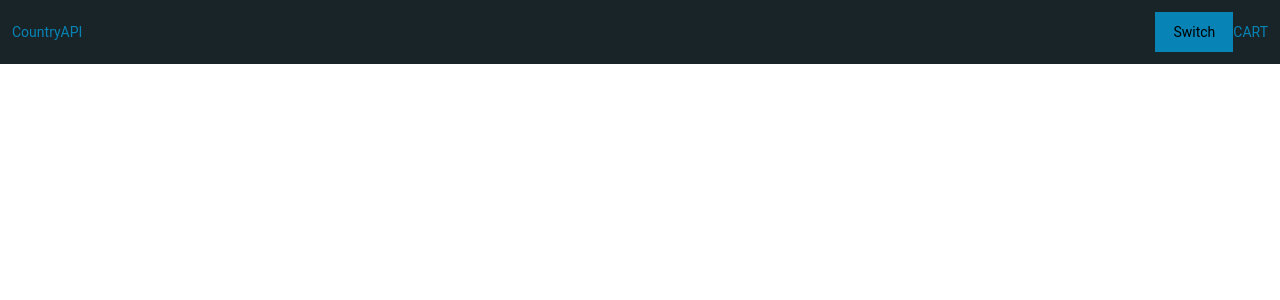
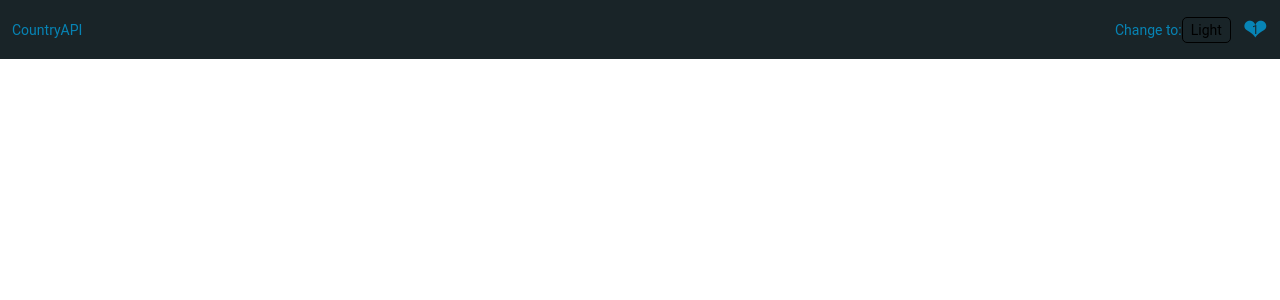
Before and after one commit to jaisonschmidt/react-countries, a React (Create React App) app: page / in a window 1280 px wide. Shown: the top 300 px of the page. Built offline with nearby package versions, Linux system fonts and the light colour scheme; a web font is replaced by a local one.

Commit message:
Ajustes Header

```diff
--- a/src/App.js
+++ b/src/App.js
@@ -13,10 +13,20 @@ import ThemeDark from "./assets/styles/ThemeDark";
 /* CSS Global */
 import GlobalStyles from "./assets/styles/Global";
 
+/* theme options */
+let Theme = [
+  {
+    title: "Dark",
+    scheme: ThemeDark
+  }
+];
+
+let ThemeActive = 0;
+
 function App() {
   document.title = Config.PAGE_TITLE;
   return (
-    <ThemeProvider theme={ThemeDark}>
+    <ThemeProvider theme={Theme[ThemeActive]}>
       <BrowserRouter>
         <Switch>
           <Route exact path="/" render={() => <Home />} />
--- a/src/assets/styles/Atomic/Button.js
+++ b/src/assets/styles/Atomic/Button.js
@@ -4,5 +4,14 @@ export const Button = styled.button`
   background: ${props => props.theme.$secolor};
   border: none;
   display: inline-block;
-  padding: 12px 18px;
+  padding: 6px 12px;
 `;
+
+export const ButtonRound = styled.button`
+  background: none;
+  border: 1px solid ${props => props.theme.$prcolor};
+  color: ${props => props.theme.$sicolor};
+  border-radius: 5px;
+  display: inline-block;
+  padding: 4px 8px;
+`;
--- a/src/assets/styles/Lib.js
+++ b/src/assets/styles/Lib.js
@@ -1,4 +1,4 @@
 import { Flex } from "./Atomic/Grid";
-import { Button } from "./Atomic/Button";
+import { Button, ButtonRound } from "./Atomic/Button";
 
-export { Flex, Button };
+export { Flex, Button, ButtonRound };
--- a/src/assets/styles/ThemeDark.js
+++ b/src/assets/styles/ThemeDark.js
@@ -1,9 +1,9 @@
 const ThemeDark = {
-  $prcolor: "#39ace7",
+  $prcolor: "#39ace7", // azul
   $secolor: "#0784b5",
   $thcolor: "#414c50",
   $ficolor: "#2d383c",
-  $sicolor: "#192428"
+  $sicolor: "#192428" // dark
 };
 
 export default ThemeDark;
--- a/src/features/Header/Header.jsx
+++ b/src/features/Header/Header.jsx
@@ -1,17 +1,21 @@
 import React from "react";
 import { HeaderWrap } from "./HeaderStyles";
+import { Flex, ButtonRound } from "../../assets/styles/Lib";
 
-import { Flex, Button } from "../../assets/styles/Lib";
+import MiniCartWrap from "./MiniCart/MiniCart";
 
 const Header = () => (
   <HeaderWrap>
     <Flex fullwidth>
       <div>CountryAPI</div>
       <Flex>
-        <div>
-          <Button>Switch</Button>
-        </div>
-        <div>CART</div>
+        <Flex>
+          <div>Change to: </div>
+          <div>
+            <ButtonRound>Light</ButtonRound>
+          </div>
+        </Flex>
+        <MiniCartWrap />
       </Flex>
     </Flex>
   </HeaderWrap>
--- a/src/features/Header/HeaderStyles.js
+++ b/src/features/Header/HeaderStyles.js
@@ -2,7 +2,7 @@ import styled from "styled-components";
 
 export const HeaderWrap = styled.header`
   background: #192428;
-  color: ${props => props.theme.$secolor};
+  color: ${props => props.theme.scheme.$secolor};
   display: flex;
   justify-content: space-between;
   padding: 12px;
--- a/src/features/Header/MiniCart/MiniCart.jsx
+++ b/src/features/Header/MiniCart/MiniCart.jsx
@@ -0,0 +1,12 @@
+import React from "react";
+
+import { MiniCartWrap, HearthWrap, ContFavs } from "./MiniCartStyles";
+
+const MiniCart = () => (
+  <MiniCartWrap>
+    <HearthWrap>&#10084;</HearthWrap>
+    <ContFavs>1</ContFavs>
+  </MiniCartWrap>
+);
+
+export default MiniCart;
--- /dev/null
+++ b/src/features/Header/MiniCart/MiniCartStyles.js
@@ -0,0 +1,23 @@
+import styled from "styled-components";
+
+export const MiniCartWrap = styled.div`
+  margin-left: 12px;
+  position: relative;
+`;
+
+export const HearthWrap = styled.div`
+  font-size: 30px;
+`;
+
+export const ContFavs = styled.div`
+  align-items: center;
+  color: ${props => props.theme.scheme.$sicolor};
+  display: flex;
+  font-size: 12px;
+  height: 100%;
+  justify-content: center;
+  position: absolute;
+  text-align: center;
+  top: 0px;
+  width: 100%;
+`;
```
